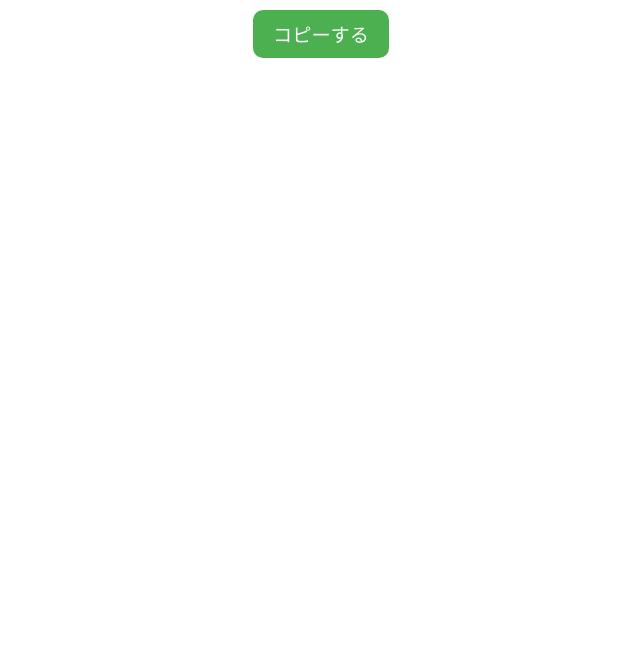
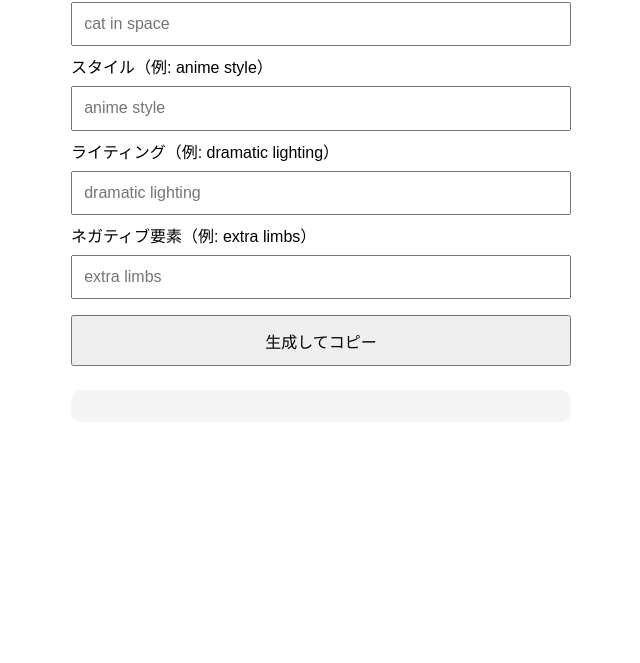
Before and after one commit to niumushan/ttttt, a plain HTML site: page index.html in a window 1280 px wide. Shown: the part 137-800 px from the top of the page, without its empty margins (319-959 px from the left). Drawn offline with Linux system fonts and the light colour scheme.

Commit message:
Update index.html

```diff
--- a/index.html
+++ b/index.html
@@ -2,45 +2,66 @@
 <html lang="ja">
 <head>
   <meta charset="UTF-8">
-  <title>クリップボードコピー</title>
+  <title>Stable Diffusion プロンプト生成</title>
   <style>
     body {
       font-family: sans-serif;
-      text-align: center;
-      padding-top: 50px;
+      padding: 2em;
+      max-width: 500px;
+      margin: auto;
     }
-    button {
-      font-size: 1.2em;
-      padding: 10px 20px;
-      border: none;
+    input, button {
+      padding: 0.7em;
+      font-size: 1em;
+      margin: 0.5em 0;
+      width: 100%;
+      box-sizing: border-box;
+    }
+    .result {
+      background: #f5f5f5;
+      padding: 1em;
+      margin-top: 1em;
       border-radius: 10px;
-      background-color: #4CAF50;
-      color: white;
-      cursor: pointer;
-    }
-    button:hover {
-      background-color: #45a049;
-    }
-    .message {
-      margin-top: 20px;
-      font-size: 1em;
-      color: #333;
+      white-space: pre-wrap;
     }
   </style>
 </head>
 <body>
-  <h1>「hello, world」をコピー</h1>
-  <button onclick="copyText()">コピーする</button>
-  <div class="message" id="message"></div>
+  <h2>SD プロンプト生成＆コピー</h2>
+
+  <label>被写体（例: cat in space）</label>
+  <input type="text" id="subject" placeholder="cat in space">
+
+  <label>スタイル（例: anime style）</label>
+  <input type="text" id="style" placeholder="anime style">
+
+  <label>ライティング（例: dramatic lighting）</label>
+  <input type="text" id="lighting" placeholder="dramatic lighting">
+
+  <label>ネガティブ要素（例: extra limbs）</label>
+  <input type="text" id="negative_addon" placeholder="extra limbs">
+
+  <button onclick="generateAndCopy()">生成してコピー</button>
+
+  <div class="result" id="result"></div>
 
   <script>
-    function copyText() {
-      const text = "hello, world";
-      navigator.clipboard.writeText(text).then(() => {
-        document.getElementById("message").textContent = "コピーしました！";
+    function generateAndCopy() {
+      const subject = document.getElementById("subject").value || "a beautiful landscape";
+      const style = document.getElementById("style").value || "realistic";
+      const lighting = document.getElementById("lighting").value || "soft lighting";
+      const negative = document.getElementById("negative_addon").value || "bad hands";
+
+      const prompt = `masterpiece, best quality, ${subject}, ${style}, ${lighting}`;
+      const negativePrompt = `low quality, blurry, bad anatomy, ${negative}`;
+
+      const resultText = `Prompt:\n${prompt}\n\nNegative Prompt:\n${negativePrompt}`;
+      document.getElementById("result").textContent = resultText;
+
+      navigator.clipboard.writeText(resultText).then(() => {
+        alert("クリップボードにコピーしました！");
       }).catch(err => {
-        document.getElementById("message").textContent =
-          "コピーに失敗しました: " + err;
+        alert("コピーに失敗しました: " + err);
       });
     }
   </script>
```
